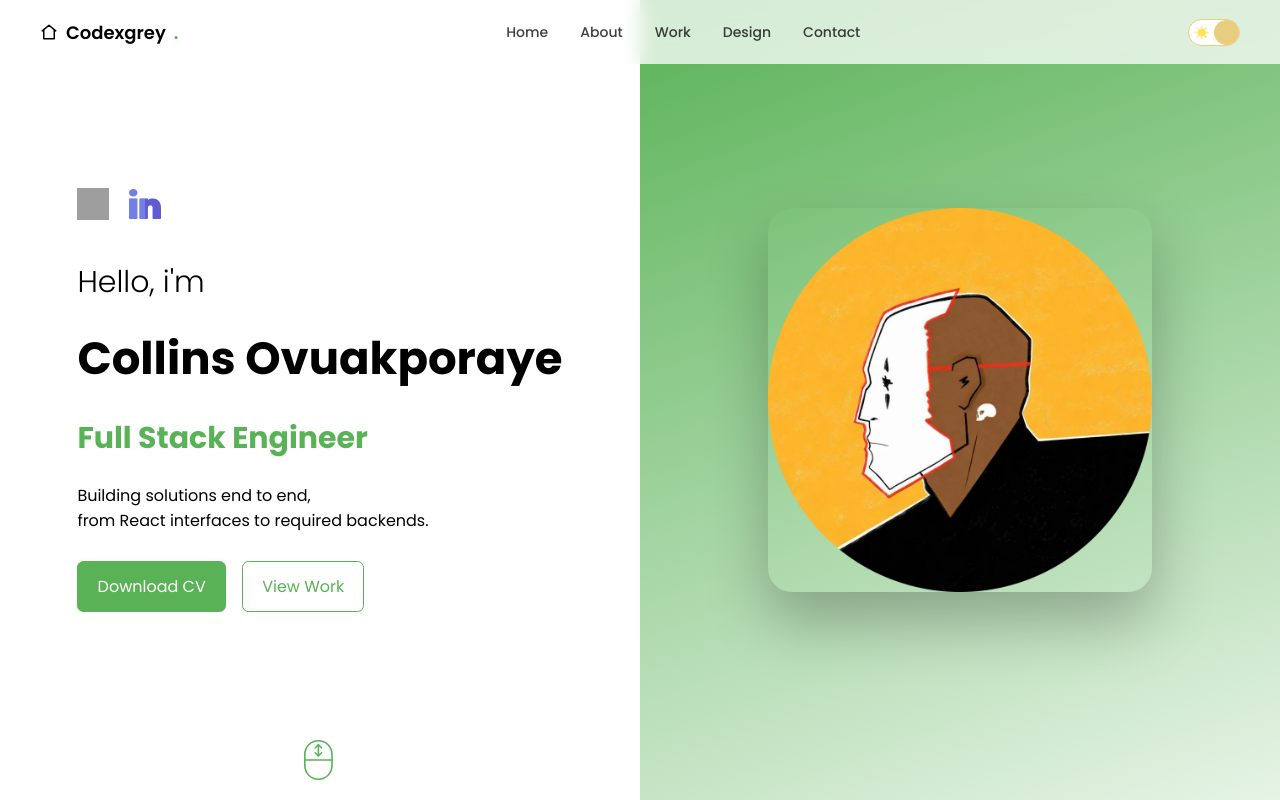
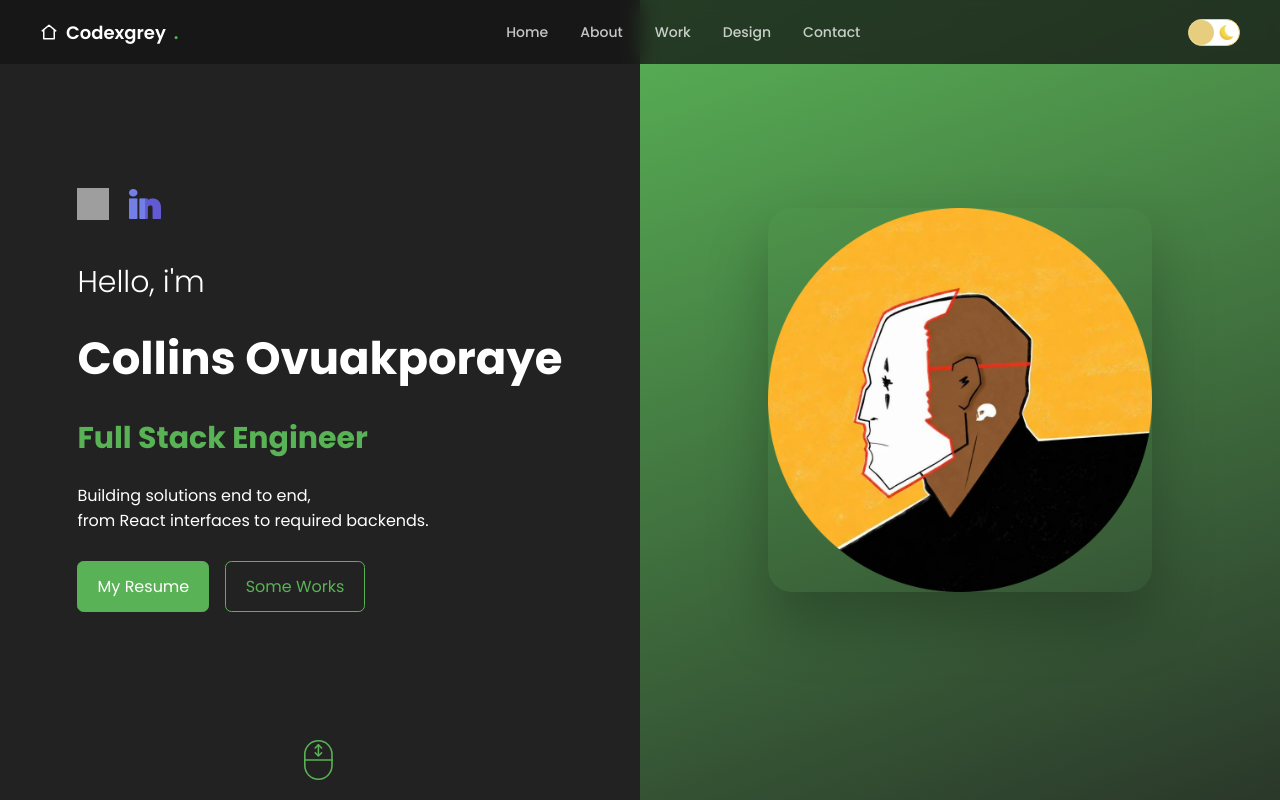
Before and after one commit to Codexgrey/Portfolio, a React (Create React App) app: page / in a window 1280 px wide. Shown: the top 800 px of the page. Built offline with nearby package versions, Linux system fonts and the light colour scheme; grey boxes are pictures that could not be loaded.

Commit message:
chore: update cv/resume flow

```diff
--- a/src/components/contact/Contact.jsx
+++ b/src/components/contact/Contact.jsx
@@ -4,7 +4,7 @@ import "./contact.css";
 import Git from "../../img/github.png";
 import LinkedIn from "../../img/linkedin.png";
 import Address from "../../img/placeholder.png";
-import CV from "../../img/CV.pdf"
+//import CV from "../../img/CV.pdf"
 import { useContext, useRef, useState } from "react";
 
 // email server provider
@@ -92,7 +92,14 @@ const Contact = () => {
 
             <div className="c-actions">
               <button type="submit">Submit</button>
-              <a id="cv" href={CV} download>Download CV</a>
+              <a
+                id="cv"
+                href="https://drive.google.com/file/d/1lZT-Im3-5j7Uc1jNaxsSh5S0Gio6UYQy/view?usp=drive_link"
+                target="_blank"
+                rel="noreferrer"
+              >
+                My Resume
+              </a>
             </div>
             {done && <p className="c-success">Thank you for your message... 🥂</p>}
           </form>
--- a/src/components/intro/Intro.jsx
+++ b/src/components/intro/Intro.jsx
@@ -2,7 +2,7 @@
 import React from 'react'
 import './intro.css';
 import me from "../../img/me3.png"
-import CV from "../../img/CV.pdf"
+// import CV from "../../img/CV.pdf"
 import Git from "../../img/github.png";
 import LinkedIn from "../../img/linkedin.png";
 
@@ -38,8 +38,15 @@ const Intro = () => {
                     from React interfaces to required backends.
                 </p>
                 <div className="i-actions">
-                    <a className="cv" href={CV} download>Download CV</a>
-                    <a className="cv cv-outline" href="#work">View Work</a>
+                    <a
+                        className="cv"
+                        href="https://drive.google.com/file/d/1lZT-Im3-5j7Uc1jNaxsSh5S0Gio6UYQy/view?usp=drive_link"
+                        target="_blank"
+                        rel="noreferrer"
+                    >
+                        My Resume
+                    </a>
+                    <a className="cv cv-outline" href="#work">Some Works</a>
                 </div>
             </div>
 
--- a/src/context.js
+++ b/src/context.js
@@ -4,7 +4,7 @@ import { createContext, useReducer } from "react";
 // using react context API to initialize our ThemeContext
 export const ThemeContext = createContext();
 
-const INITIAL_STATE = { darkMode: false };
+const INITIAL_STATE = { darkMode: true };
 
 // reducer to switch states/modes
 const themeReducer = (state, action) => {
```
Also changed, not shown: 1 other file (tests, documents, lock files or other folders).
